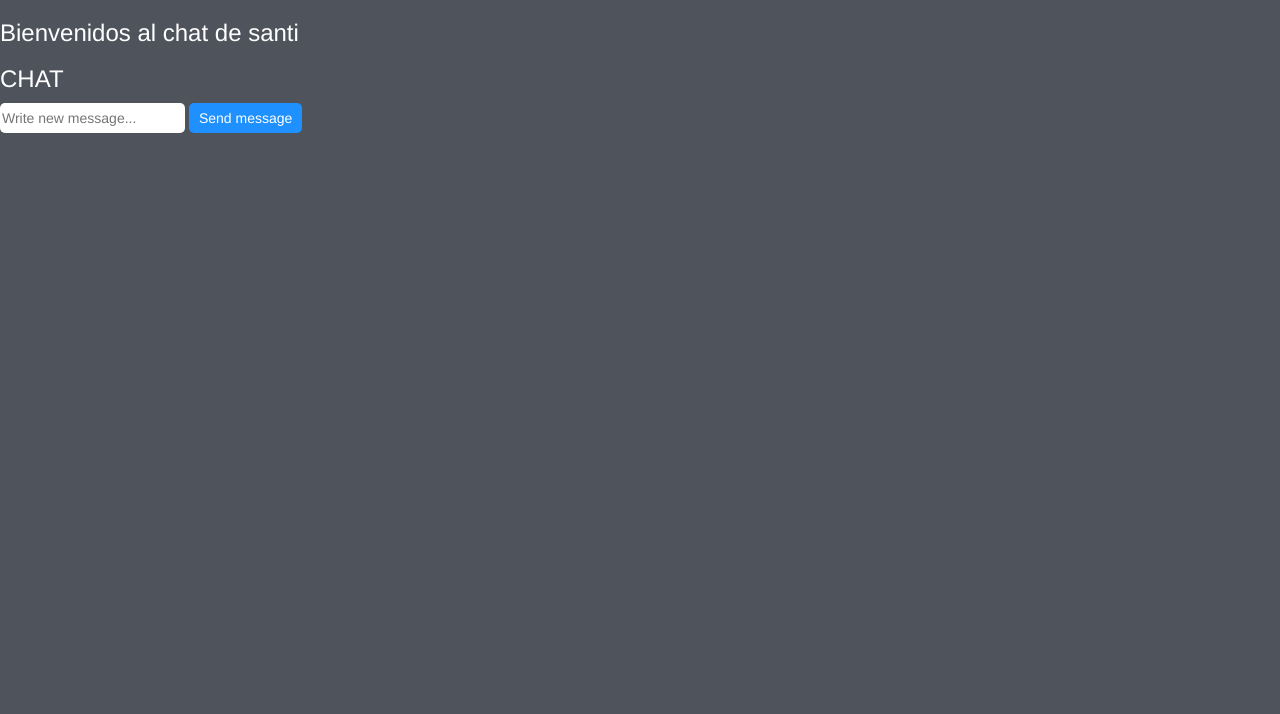
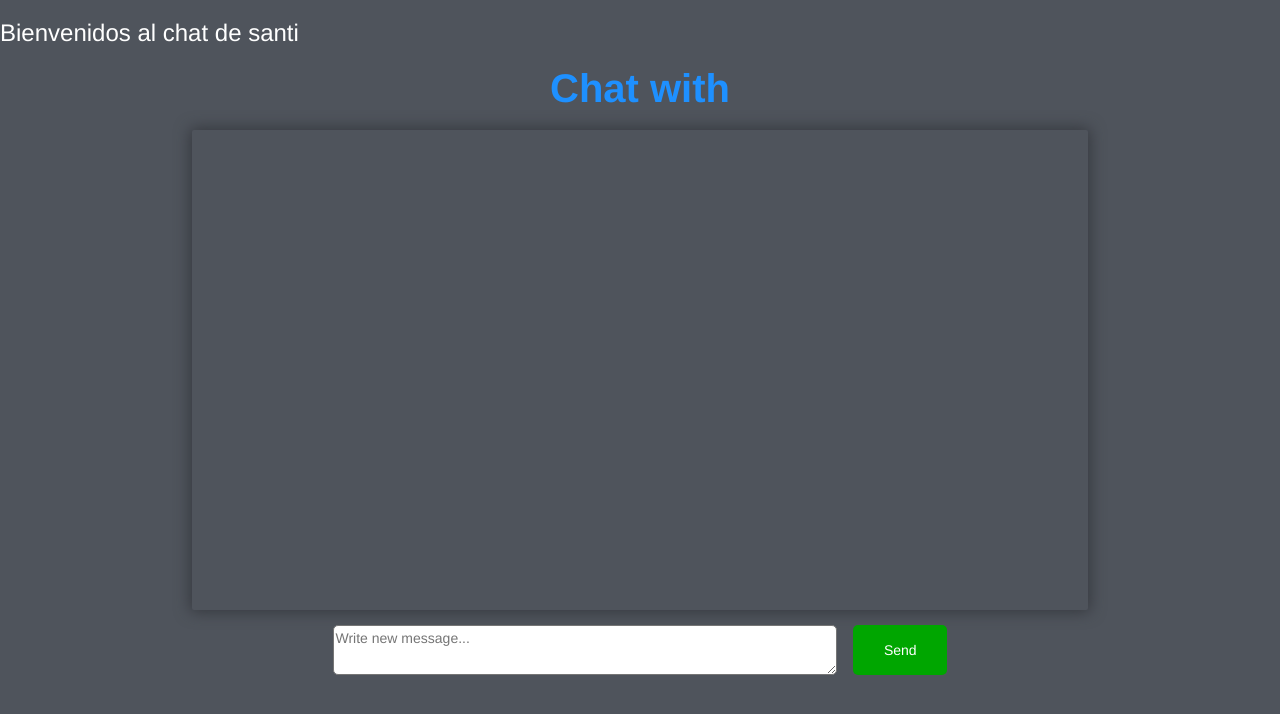
Before and after one commit to santibozzo/TPUPChat, a Flask app: template Chat/templates/chat.html in a window 1280 px wide. Shown: the top 714 px of the page. Run offline with Flask 2, Linux system fonts and the light colour scheme; the template is opened without the code that fills it, so the values that code supplies are empty; some libraries are stand-ins or nearby versions; some web fonts are replaced.

Commit message:
adds styles to chat

```diff
--- a/Chat/chat/chat.py
+++ b/Chat/chat/chat.py
@@ -17,8 +17,9 @@ def chat_get():
 	chat_id = request.args.get('id')
 	chat = get_chat(chat_id)
 	if chat:
+		other_user = chat.user1 if chat.user1 != current_user.username else chat.user2
 		messages = get_chat_messages(chat_id)
-		return render_template('chat.html', messages=messages, chat_id=chat_id)
+		return render_template('chat.html', messages=messages, chat=chat)
 	return redirect(url_for('chats.chats_get'))
 
 @chat.route('/chat', methods=['POST'])
--- a/Chat/static/css/base.css
+++ b/Chat/static/css/base.css
@@ -3,12 +3,14 @@
 	--BackGColor: #4f545c;
 	--SectionBackGColor: #36393F;
 	--TextColor: white;
+	--TextBlackColor: #303030;
 	--UPChatColor: dodgerblue;
 	--UPChatHoverColor: #1b4992;
 	--ErrorColor: #e61c10;
 	--ErrorHoverColor: #991b10;
 	--AcceptColor: #00a600;
 	--AcceptHoverColor: #006a00;
+	--OwnMessageBackGColor: #dcf8c6;
 	--InputComponentsHeight: 30px;
 }
 
--- /dev/null
+++ b/Chat/static/css/chat.css
@@ -0,0 +1,105 @@
+.chat-container {
+	width: 100%;
+	text-align: center;
+}
+
+.chat-tittle {
+	margin-top: 20px;
+	margin-bottom: 20px;
+}
+
+/* --- MESSAGES SECTION --- */
+
+.chat-messages-section {
+	display: flex;
+	flex-direction: column-reverse;
+	height: 60vh;
+	width: 70%;
+	margin: auto;
+	padding: 10px;
+	overflow-y: scroll;
+	border-radius: 2px;
+	box-shadow: 0 0 15px 2px var(--SectionBackGColor);
+}
+
+.chat-own-message-row {
+	width: 100%;
+	padding: 5px;
+	text-align: right;
+}
+
+.chat-other-message-row {
+	width: 100%;
+	padding: 5px;
+	text-align: left;
+}
+
+.chat-message {
+	display: inline-block;
+	min-width: 30%;
+	max-width: 60%;
+	width: fit-content;
+	padding: 5px;
+	border-radius: 5px;
+	color: var(--TextBlackColor);
+	overflow-x: auto;
+}
+
+.chat-other-message {
+	background-color: white;
+}
+
+.chat-own-message {
+	background-color: var(--OwnMessageBackGColor);
+}
+
+.chat-message-username {
+	text-align: left;
+	color: var(--UPChatColor);
+}
+
+.chat-message-message {
+	text-align: left;
+}
+
+.chat-message-date {
+	text-align: right;
+}
+
+/* --- WRITE MESSAGE --- */
+
+.chat-form {
+	width: 50%;
+	margin: 10px auto 5px auto;
+	padding: 5px;
+}
+
+.chat-textarea {
+	display: inline;
+	height: 50px;
+	width: 80%;
+	margin-right: 1%;
+	border-radius: 5px;
+	color: var(--TextBlackColor);
+}
+
+.chat-textarea:focus {
+	outline: 0;
+}
+
+.chat-send-button {
+	display: inline;
+	vertical-align: top;
+	height: 50px;
+	width: 15%;
+	margin-left: 1%;
+	background-color: var(--AcceptColor);
+}
+
+.chat-send-button:hover {
+	background-color: var(--AcceptHoverColor);
+}
+
+.chat-error {
+	width: 100%;
+}
--- a/Chat/templates/base.html
+++ b/Chat/templates/base.html
@@ -7,6 +7,7 @@
 	<link rel="stylesheet" href="{{url_for('static', filename='css/login.css')}}"/>
 	<link rel="stylesheet" href="{{url_for('static', filename='css/signup.css')}}"/>
 	<link rel="stylesheet" href="{{url_for('static', filename='css/chats.css')}}"/>
+	<link rel="stylesheet" href="{{url_for('static', filename='css/chat.css')}}"/>
 	<link href="https://fonts.googleapis.com/css2?family=MuseoModerno&display=swap" rel="stylesheet" type="text/css" />
 {% endblock %}
 
--- a/Chat/templates/chat.html
+++ b/Chat/templates/chat.html
@@ -2,26 +2,59 @@
 {% block title %}Chat{% endblock %}
 
 {% block content %}
-<div>
+<div class="chat-container">
 
-	<h3>CHAT</h3>
+	<h1 class="chat-tittle">
+		Chat with
+		{% if chat.user1 != current_user.username %}
+			{{chat.user1}}
+		{% else %}
+			{{chat.user2}}
+		{% endif %}
+	</h1>
 
+	<div class="chat-messages-section">
 		{% for message in messages %}
-		<div>{{message.from_user}}-{{message.date}}</div>
-		<div>{{message.message}}</div>
-		----
+			{% if message.from_user != current_user.username %}
+				<div class="chat-other-message-row">
+					<div class="chat-message chat-other-message">
+						<div class="chat-message-username">
+							{{message.from_user}}
+						</div>
+						<div class="chat-message-message">
+							{{message.message}}
+						</div>
+						<div class="chat-message-date">
+							{{message.date}}
+						</div>
+					</div>
+				</div>
+			{% else %}
+				<div class="chat-own-message-row">
+					<div class="chat-message chat-own-message">
+						<div class="chat-message-message">
+							{{message.message}}
+						</div>
+						<div class="chat-message-date">
+							{{message.date}}
+						</div>
+					</div>
+				</div>
+			{% endif %}
 		{% endfor %}
-
-	<form method="POST" action="/chat?id={{chat_id}}">
-		<input type="text" name="message" placeholder="Write new message..."/>
-		<button>Send message</button>
+	</div>
+	<div class="chat-form">
+		<form method="POST" action="/chat?id={{chat.id}}">
+			<textarea class="chat-textarea" name="message" placeholder="Write new message..." ></textarea>
+			<button class="chat-send-button">Send</button>
 		</form>
 		{% with messages = get_flashed_messages() %}
 			{% if messages %}
-			<div>
+				<div class="error-message-div chat-error">
 					{{messages[0]}}
 				</div>
 			{% endif %}
 		{% endwith %}
 	</div>
+</div>
 {% endblock %}
```
Also changed, not shown: Chat/models.py (+5 -5 lines). Lines whose indentation alone changed are shown as unchanged.
